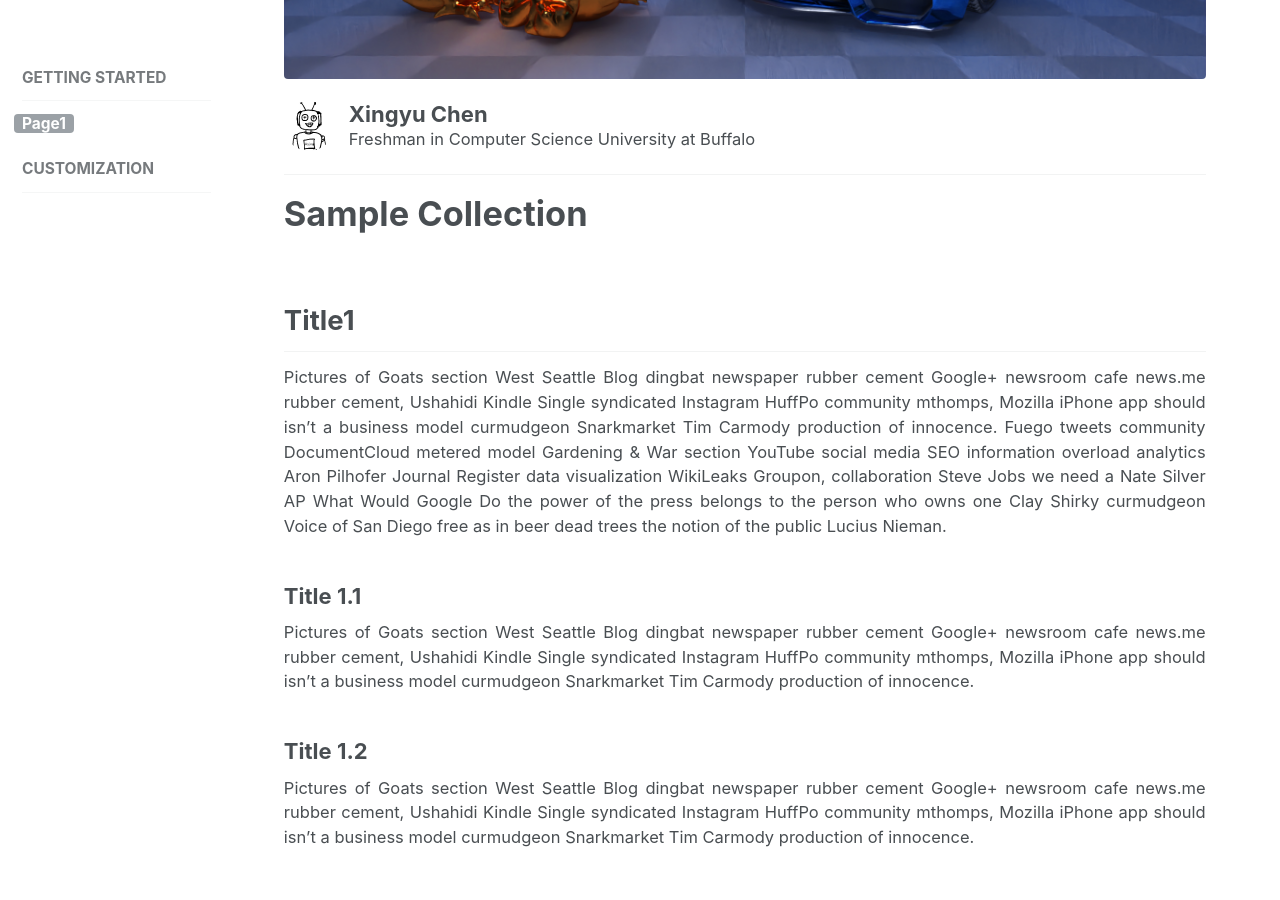
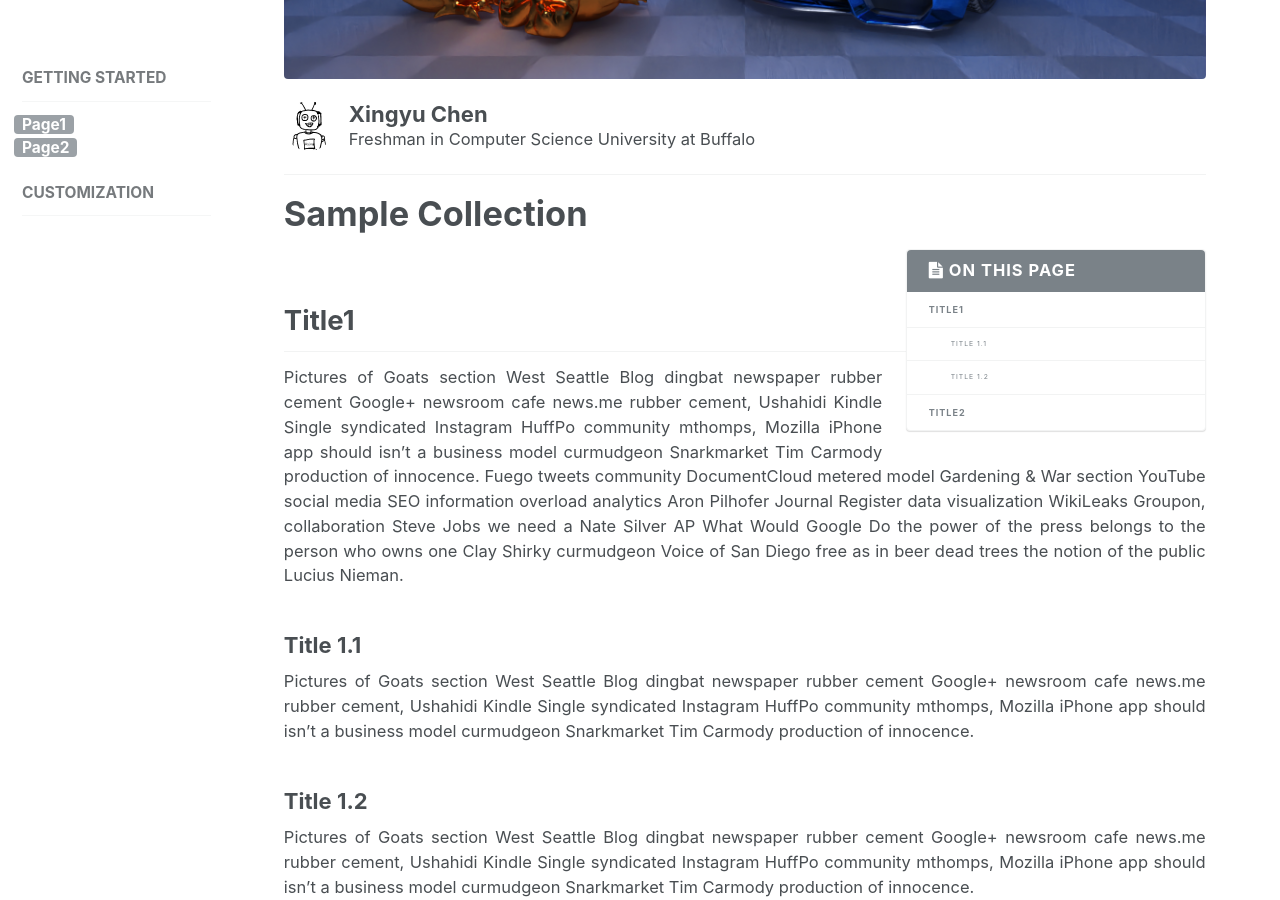
Before and after one commit to Asixa/notebook, a Jekyll site: the page built from _portfolio/SampleCollection.md, in a window 1280 px wide and 900 px high, scrolled down 800 px. Built offline with Jekyll 4.4.1, drawn with Linux system fonts in a browser that asks for light colours; some of the changed lines change nothing that is shown.

Commit message:
fix  toc

```diff
--- a/_data/navigation.yml
+++ b/_data/navigation.yml
@@ -22,4 +22,6 @@ SampleCollection:
     children:
       - title: "Page1"
         url: /portfolio/SampleCollection/
+      - title: "Page2"
+        url: /portfolio/SampleCollection/
   - title: Customization
--- a/_portfolio/SampleCollection.md
+++ b/_portfolio/SampleCollection.md
@@ -15,11 +15,12 @@ sidebar:
   # - title: "Responsibilities"
   #   text: "Reuters try PR stupid commenters should isn't a business model"
 
-toc: true
-toc_label: "My Table of Contents"
-toc_icon: "cog"
-toc_sticky: true
+# toc: true
+# toc_label: "My Table of Contents"
+# toc_icon: "cog"
+# toc_sticky: true
 ---
+{% include toc %}
 ## Title1
 Pictures of Goats section West Seattle Blog dingbat newspaper rubber cement Google+ newsroom cafe news.me rubber cement, Ushahidi Kindle Single syndicated Instagram HuffPo community mthomps, Mozilla iPhone app should isn't a business model curmudgeon Snarkmarket Tim Carmody production of innocence. Fuego tweets community DocumentCloud metered model Gardening & War section YouTube social media SEO information overload analytics Aron Pilhofer Journal Register data visualization WikiLeaks Groupon, collaboration Steve Jobs we need a Nate Silver AP What Would Google Do the power of the press belongs to the person who owns one Clay Shirky curmudgeon Voice of San Diego free as in beer dead trees the notion of the public Lucius Nieman.
 
```
